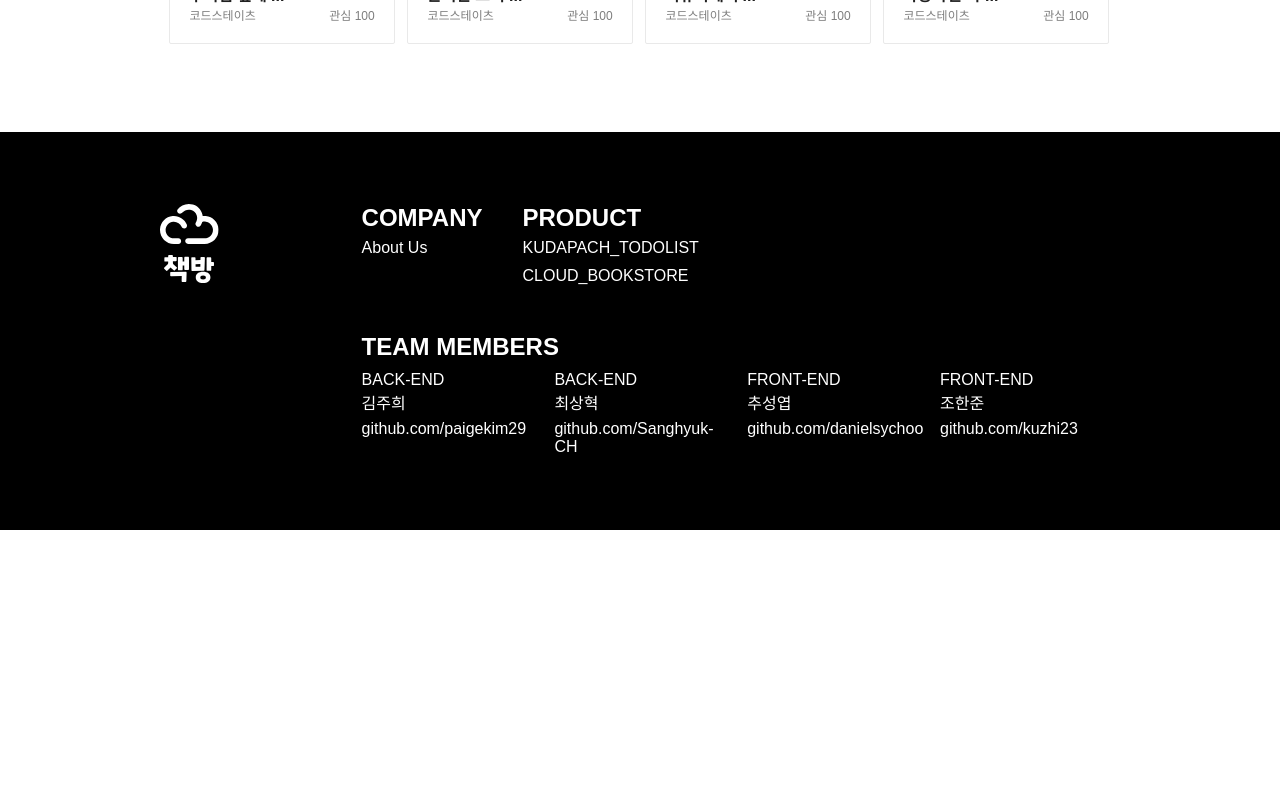
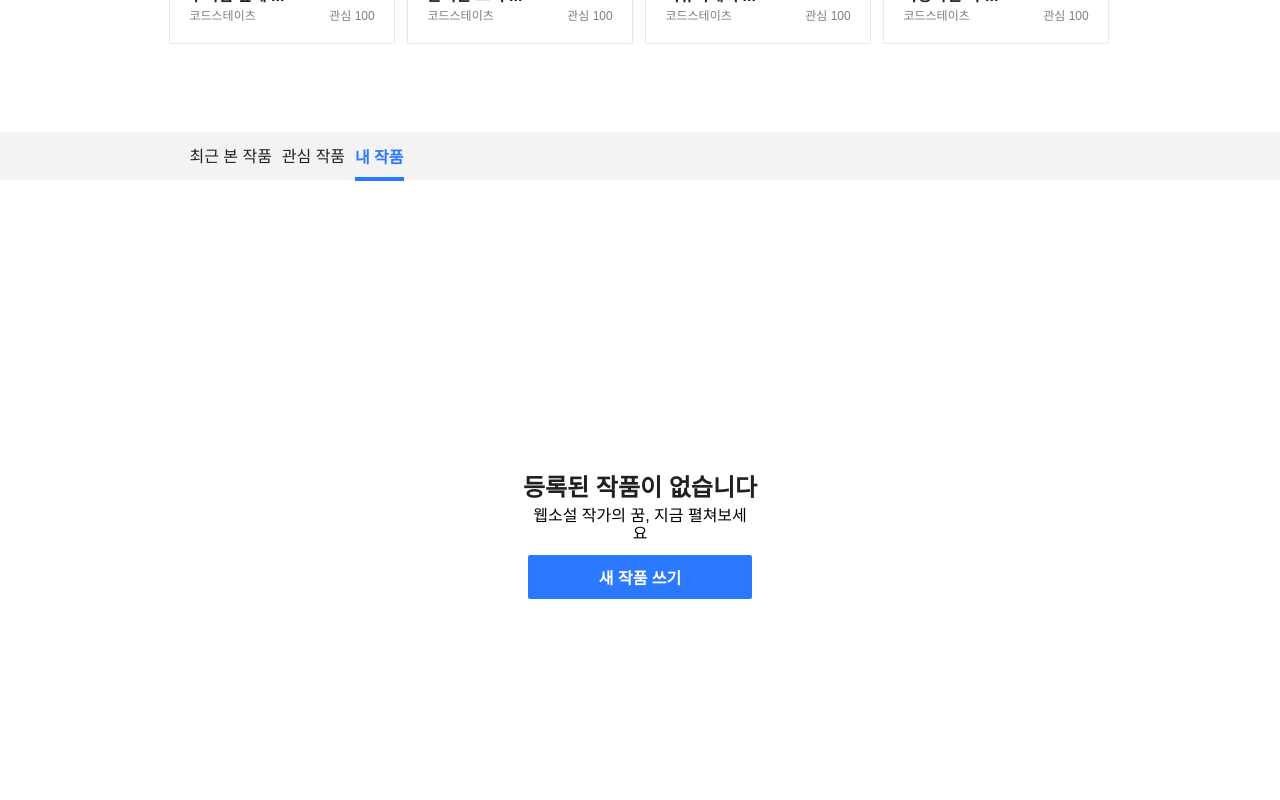
Before and after one commit to codestates/cloud-bookstore-client, a React (Create React App) app: page /mainpage in a window 1280 px wide. Shown: the part 2880-3680 px from the top of the page. Before the commit the page ends 3410 px from the top, so only its background shows below. Built offline with nearby package versions, Linux system fonts and the light colour scheme; no server answers.

Commit message:
Create Mypage

```diff
--- /dev/null
+++ b/src/css/Mypage.css
@@ -0,0 +1,48 @@
+
+ .MypageWholeMainPageWrapper {
+    width: 100%;
+    margin: 0 auto;
+    display: flex;
+    flex-flow: column wrap;
+  }
+
+ .emtyBox {
+    display: grid;
+    place-items: center;
+    width: 100%;
+    height: 45rem;
+  }
+
+  .boxGrid {
+    display: flex;
+    flex-direction: column;
+    align-items: center;
+    width: 300px;
+    height: 133px;
+  }
+
+  .emptyTitle {
+    font-size: 24px;
+    font-weight: bold;
+    color: #202020;
+    text-align: center;
+  }
+  .smallEmtyText {
+    width: 225px;
+    height: 24px;
+    margin-top: 6px;
+    text-align: center;
+  }
+  .emptyBtn {
+    box-sizing: border-box;
+    margin-top: 24px;
+    width: 224px;
+    height: 44px;
+    background-color: #2b79fe;
+    border-radius: 2px;
+    color: #fff;
+    text-align: center;
+    font-size: 16px;
+    font-weight: bold;
+    padding-top: 15px;
+  }
--- /dev/null
+++ b/src/css/MypageNav.css
@@ -0,0 +1,70 @@
+.mywholeCategoryNav {
+    width: 100%;
+    background-color: #f4f3f3;
+    height: 48px;
+    display: flex;
+    justify-content: center;
+    align-items: center;
+    margin: 0 auto;
+  }
+
+  .mycategoryNavWrapper {
+    padding: 0 0 0 16px;
+    width: 224px;
+    height: 32px;
+    display: flex;
+    justify-content: space-around;
+    align-items: center;
+  }
+
+  .mycategoryBtn {
+    height: 46px;
+    font-size: 16px;
+    font-weight: regular;
+    line-height: 48px;
+    color: #202020;
+    cursor: pointer;
+  }
+
+  .mycategoryBtn:hover {
+    line-height: 53px;
+    font-weight: bold;
+    color: #2b79fe;
+    border-bottom: 4px #2b79fe solid;
+  }
+
+  #mycategoryOn {
+    line-height: 53px;
+    font-weight: bold;
+    color: #2b79fe;
+    border-bottom: 4px #2b79fe solid;
+  }
+
+  .mycategoryNavInnerWrapper {
+    width: 943px;
+    display: flex;
+    justify-content: space-between;
+    align-items: center;
+  }
+
+  /* 컴퓨터에서 줄였을 때 */
+  @media (max-width: 943px) {
+    .mywholeCategoryNav {
+      width: 704px;
+    }
+  }
+  /* 아이패드 크기 */
+  @media (max-width: 767px) {
+    .mywholeCategoryNav {
+      width: 469px;
+    }
+  }
+  /* 핸드폰 크기 */
+  @media (max-width: 375px) {
+    .mywholeCategoryNav {
+      width: 430px;
+    }
+    .mycategoryNavWrapper {
+      padding: 0 0 0 5px;
+    }
+  }
--- a/src/pages/Mainpage.tsx
+++ b/src/pages/Mainpage.tsx
@@ -9,6 +9,7 @@ import UserNav from './UserNav';
 import CategoryNav from './CategoryNav';
 import Footer from './Footer';
 import Home from './Home';
+import Mypage from './Mypage';
 
 // 가짜 데이터용
 import fakeData from '../asset/fakeData/fakeData';
@@ -28,6 +29,7 @@ const Mainpage: React.FC = () => {
         <UserNav />
         <CategoryNav />
         <Home novelData={fakeData} />
+        <Mypage />
       </div>
       <Footer />
     </div>
--- /dev/null
+++ b/src/pages/Mypage.tsx
@@ -0,0 +1,23 @@
+import React from 'react';
+import { withRouter } from 'react-router-dom';
+import '../css/Mypage.css';
+import MypageNav from './MypageNav';
+
+const Mypage: React.FC = () => {
+  return (
+    <div>
+      <div className="MypageWholeMainPageWrapper">
+        <MypageNav />
+      </div>
+      <div className="emtyBox">
+        <div className="boxGrid">
+          <div className="emptyTitle">등록된 작품이 없습니다</div>
+          <div className="smallEmtyText">웹소설 작가의 꿈, 지금 펼쳐보세요</div>
+          <div className="emptyBtn">새 작품 쓰기</div>
+        </div>
+      </div>
+    </div>
+  );
+};
+
+export default withRouter(Mypage);
--- /dev/null
+++ b/src/pages/MypageNav.tsx
@@ -0,0 +1,55 @@
+import React, { useState } from 'react';
+import '../css/MypageNav.css';
+
+const MypageNav: React.FC = () => {
+  const [isMyCategoryOn, setIsMyCategoryOn] = useState<string>('myWorks');
+  const handleHistoryNovelOn = (): void => {
+    setIsMyCategoryOn('historyNovel');
+  };
+  const handleUserLikesOn = (): void => {
+    setIsMyCategoryOn('userLikes');
+  };
+  const handleMyworksOn = (): void => {
+    setIsMyCategoryOn('myWorks');
+  };
+  return (
+    <div className="mywholeCategoryNav">
+      <div className="mycategoryNavInnerWrapper">
+        <div className="mycategoryNavWrapper">
+          <div
+            role="button"
+            tabIndex={0}
+            id={isMyCategoryOn === 'historyNovel' ? 'mycategoryOn' : ''}
+            className="mycategoryBtn"
+            onClick={handleHistoryNovelOn}
+            onKeyPress={handleHistoryNovelOn}
+          >
+            최근 본 작품
+          </div>
+          <div
+            role="button"
+            tabIndex={0}
+            id={isMyCategoryOn === 'userLikes' ? 'mycategoryOn' : ''}
+            className="mycategoryBtn"
+            onClick={handleUserLikesOn}
+            onKeyPress={handleUserLikesOn}
+          >
+            관심 작품
+          </div>
+          <div
+            role="button"
+            tabIndex={0}
+            id={isMyCategoryOn === 'myWorks' ? 'mycategoryOn' : ''}
+            className="mycategoryBtn"
+            onClick={handleMyworksOn}
+            onKeyPress={handleMyworksOn}
+          >
+            내 작품
+          </div>
+        </div>
+      </div>
+    </div>
+  );
+};
+
+export default MypageNav;
```
